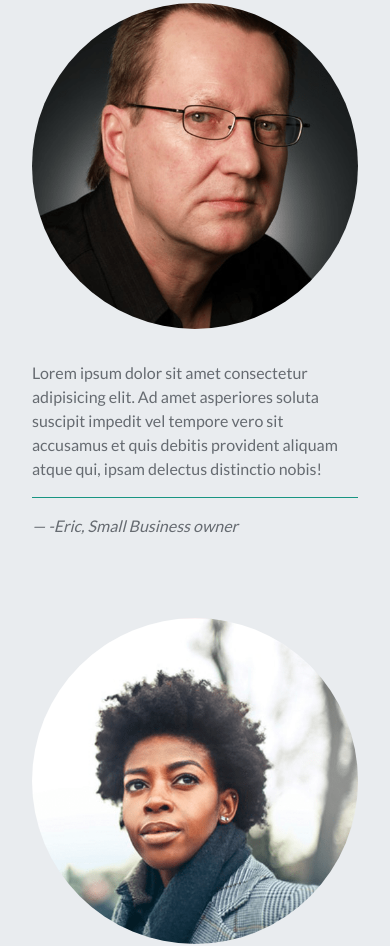
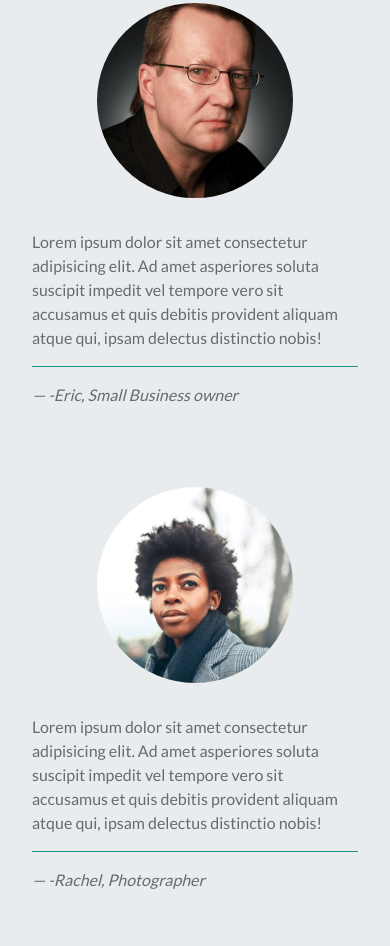
Before and after one commit to Nemanjavit/Project-4, a plain HTML site: page index.html in a window 390 px wide. Shown: the part 4185-5131 px from the top of the page. Drawn offline with nearby package versions, Linux system fonts and the light colour scheme.

Commit message:
added responsive

```diff
--- a/index.html
+++ b/index.html
@@ -81,7 +81,7 @@
                     <h3 class="heading">Features</h3>
                     <div class="heading-underline"></div>
                     <div class="row text-center">
-                        <div class="col-md-4">
+                        <div class="col-md-6 col-lg-4">
                             <div class="feature">
                                 <i class="fas fa-play-circle fa-4x" data-fa-transform="shrink-3 up-5"> </i>
                                 <h3>Custom Animation</h3>
@@ -91,7 +91,7 @@
                             </div>
 
                         </div>
-                        <div class="col-md-4">
+                        <div class="col-md-6 col-lg-4">
                             <div class="feature">
                                 <i class="fas fa-sliders-h fa-4x" data-fa-transform="shrink-4.5 up-4.5"> </i>
                                 <h3>Content Slider</h3>
@@ -101,7 +101,7 @@
                             </div>
 
                         </div>
-                        <div class="col-md-4">
+                        <div class="col-md-6 col-lg-4">
                             <div class="feature">
                                 <i class="fab fa-wpforms fa-4x" data-fa-transform="shrink-4 up-5"> </i>
                                 <h3>Contact Form</h3>
@@ -174,10 +174,10 @@
             <div class="row">
                 <div class="col-md-6 clients">
                     <div class="row">
-                        <div class="col-md-4">
+                        <div class="col-md-4 col-sm-6">
                             <img src="./img/client1.png" alt="" srcset="">
                         </div>
-                        <div class="col-md-8">
+                        <div class="col-md-8 col-sm-6">
                             <blockquote>
                                 <i class="fas-quote-left"></i>
                                 Lorem ipsum dolor sit amet consectetur adipisicing elit. Ad amet asperiores soluta
@@ -192,10 +192,10 @@
                 </div>
                 <div class="col-md-6 clients">
                     <div class="row">
-                        <div class="col-md-4">
+                        <div class="col-md-4 col-sm-6">
                             <img src="./img/client2.png" alt="" srcset="">
                         </div>
-                        <div class="col-md-8">
+                        <div class="col-md-8 col-sm-6">
                             <blockquote>
                                 <i class="fas-quote-left"></i>
                                 Lorem ipsum dolor sit amet consectetur adipisicing elit. Ad amet asperiores soluta
--- a/style.css
+++ b/style.css
@@ -181,3 +181,16 @@ hr.socket {
     width: 100%;
     border-top:0.2rem solid #666b71 ;
 }
+
+@media(max-width:420px){
+    .clients img {
+        width: 60%;
+        margin: 0 auto;
+        display: block;
+    }
+}
+@media(min-width:421px) and (max-width:768px){
+    .clients .row {
+        align-items: center;
+    }
+}
```
